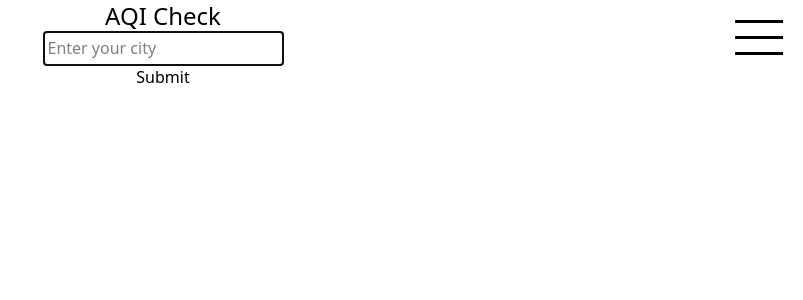
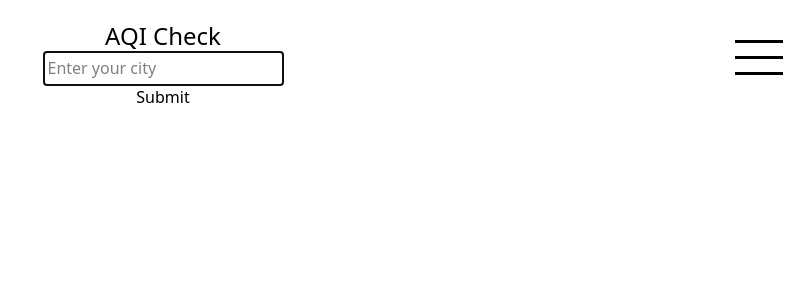
Before and after one commit to R3ndrex/AQICheck, a React (Vite) app: page / in a window 1280 px wide. Shown: the top 300 px of the page, without its empty margins (477-1280 px from the left). Built offline with nearby package versions, Linux system fonts and the light colour scheme.

Commit message:
add margins to header and main in main page

```diff
--- a/src/App.jsx
+++ b/src/App.jsx
@@ -40,7 +40,7 @@ function App() {
 
     return (
         <>
-            <header className="flex flex-col justify-center items-center">
+            <header className="flex flex-col justify-center items-center m-5">
                 <h1 className="text-2xl">AQI Check</h1>
                 <input
                     type="text"
--- a/src/components/DataSection.jsx
+++ b/src/components/DataSection.jsx
@@ -2,7 +2,7 @@ import PollutionForecast from "./PollutionForecast";
 export default function DataSection({ data }) {
     const DailyArray = Object.entries(data.data.forecast.daily);
     return (
-        <main className="flex gap-5 flex-col items-center mb-[5rem]">
+        <main className="flex gap-5 flex-col items-center m-5">
             <section>
                 <h1 className="text-2xl">{data.data.city.name}</h1>
                 <p>AQI: {data.data.aqi}</p>
```
